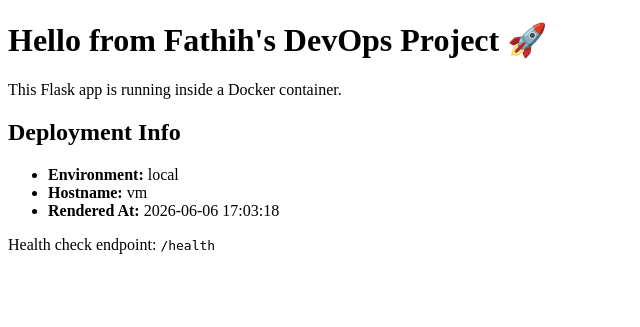
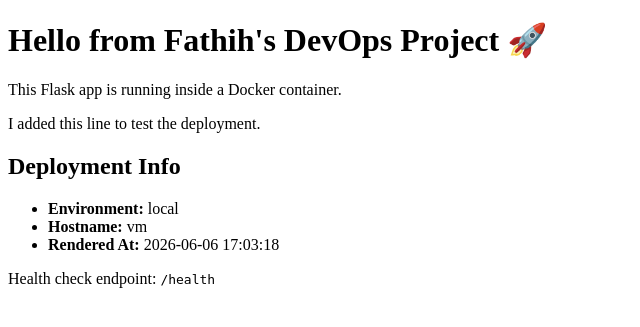
Before and after one commit to mfathih/devops-flask-cicd-1, a Flask app: page / in a window 1280 px wide. Shown: the top 327 px of the page, without its empty margins (0-640 px from the left). Run offline with Flask 3, Linux system fonts and the light colour scheme.

Commit message:
Added line in webpage

```diff
--- a/app/templates/index.html
+++ b/app/templates/index.html
@@ -7,6 +7,7 @@
     <h1>Hello from Fathih's DevOps Project 🚀</h1>
 
     <p>This Flask app is running inside a Docker container.</p>
+    <p>I added this line to test the deployment.</p>
 
     <h2>Deployment Info</h2>
     <ul>
```
